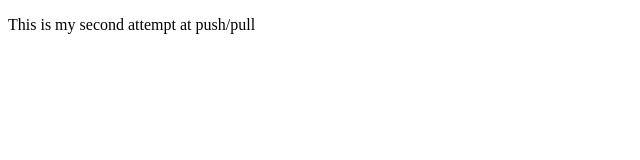
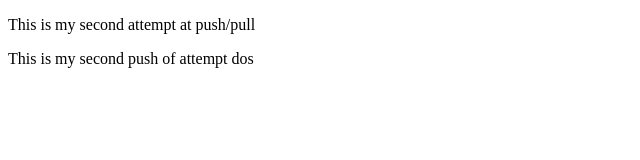
Before and after one commit to AndyBuddy/Andre-Rep, a plain HTML site: page index.html in a window 1280 px wide. Shown: the whole page, without its empty margins (0-640 px from the left). Drawn offline with Linux system fonts and the light colour scheme.

Commit message:
second commit

```diff
--- a/index.html
+++ b/index.html
@@ -8,5 +8,6 @@
 </head>
 <body>
     <p>This is my second attempt at push/pull</p>
+    <bold>This is my second push of attempt dos</bold>
 </body>
 </html>
```
